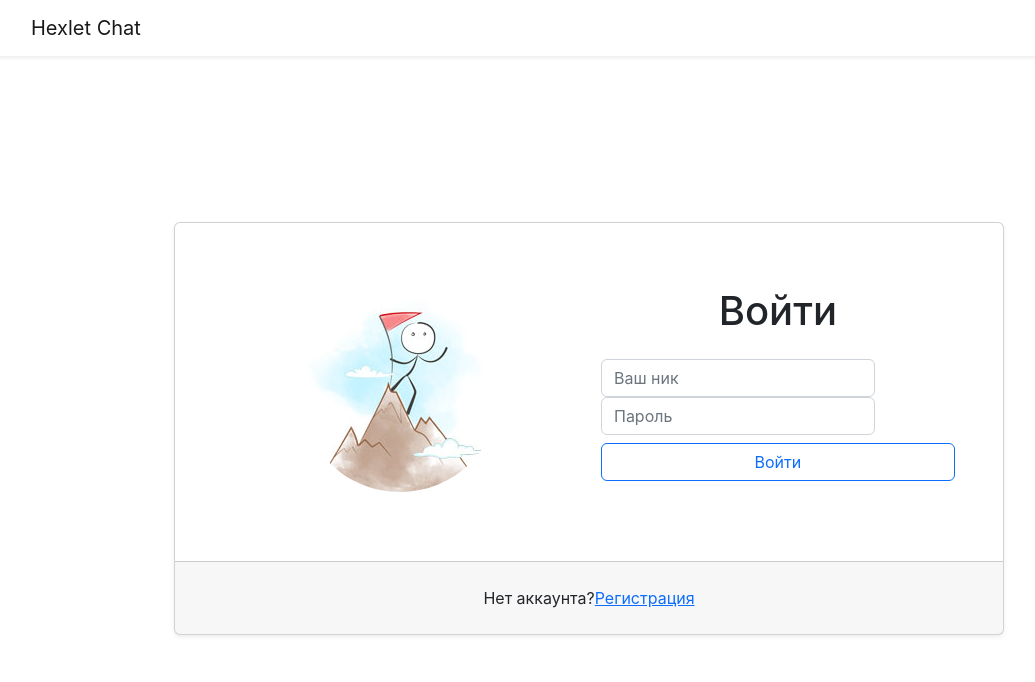
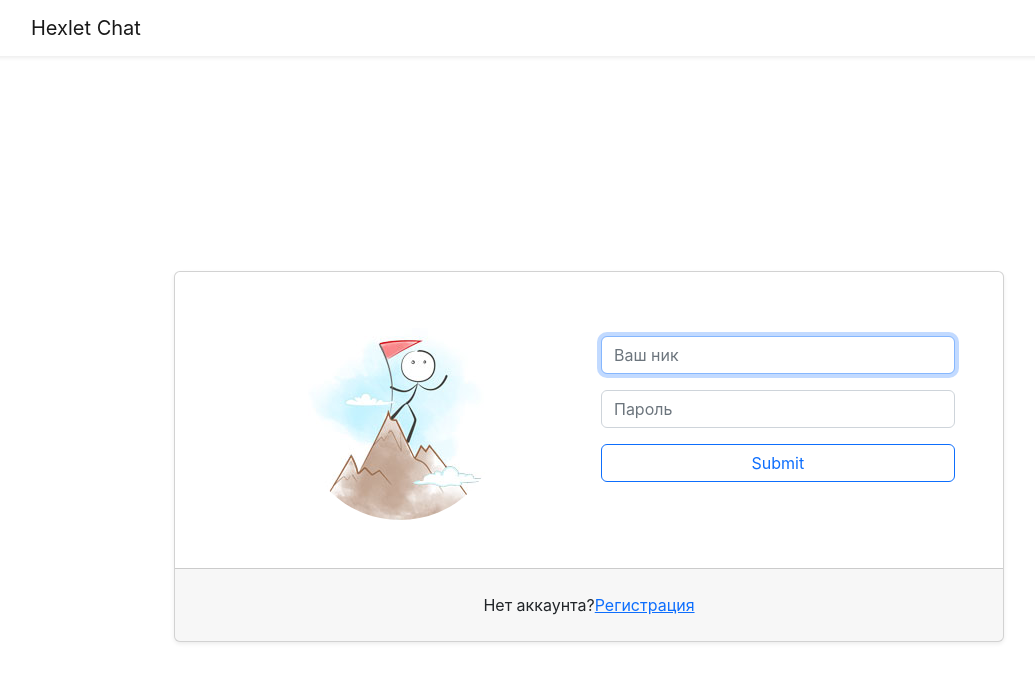
Before and after one commit to nevograd1613/frontend-bootcamp-project-12, a React (Create React App) app in the folder frontend/: page /login in a window 1280 px wide. Shown: the top 682 px of the page, without its empty margins (51-1086 px from the left). Built offline with nearby package versions, Linux system fonts and the light colour scheme.

Commit message:
step three

```diff
--- a/frontend/src/components/App.jsx
+++ b/frontend/src/components/App.jsx
@@ -1,28 +1,67 @@
-import React from 'react';
+import React, { useState, useMemo } from 'react';
 import {
-  BrowserRouter,
+  BrowserRouter as Router,
   Routes,
   Route,
+  Navigate,
+  useLocation,
 } from 'react-router-dom';
 import NotFoundPage from './NotFoundPage.jsx';
 import MainPage from './MainPage.jsx';
 import LoginPage from './LoginPage.jsx';
 import Header from './Header.jsx';
+import useAuth from '../hooks/index.jsx';
+import AuthContext from '../contexts/index.jsx';
+import routes from '../routes.js';
+
+const AuthProvider = ({ children }) => {
+  const [loggedIn, setLoggedIn] = useState(false);
+
+  const logIn = () => setLoggedIn(true);
+  const logOut = () => {
+    localStorage.removeItem('userId');
+    setLoggedIn(false);
+  };
+
+  const memo = useMemo(() => ({ loggedIn, logIn, logOut }), [loggedIn]);
+
+  return (
+    <AuthContext.Provider value={memo}>
+      {children}
+    </AuthContext.Provider>
+  );
+};
+
+const PrivateRoute = ({ children }) => {
+  const auth = useAuth();
+  const location = useLocation();
+
+  return (
+    auth.loggedIn ? children : <Navigate to={routes.loginPagePath()} state={{ from: location }} />
+  );
+};
 
 const App = () => {
   const a = '';
   console.log(a);
   return (
-    <div className="d-flex flex-column h-100">
-      <Header />
-      <BrowserRouter>
+    <AuthProvider>
+      <Router>
+        <Header />
         <Routes>
           <Route path="*" element={<NotFoundPage />} />
-          <Route path="/" element={<MainPage />} />
           <Route path="/login" element={<LoginPage />} />
+          <Route
+            path="/"
+            element={(
+              <PrivateRoute>
+                <MainPage />
+              </PrivateRoute>
+            )}
+          />
         </Routes>
-      </BrowserRouter>
-    </div>
+      </Router>
+    </AuthProvider>
   );
 };
 
--- a/frontend/src/components/LoginPage.jsx
+++ b/frontend/src/components/LoginPage.jsx
@@ -1,6 +1,11 @@
-import React from 'react';
+import React, { useRef, useEffect, useState } from 'react';
 import * as Yup from 'yup';
-import { Formik, Form, Field } from 'formik';
+import { useFormik } from 'formik';
+import { useLocation, useNavigate } from 'react-router-dom';
+import { Button, Form } from 'react-bootstrap';
+import axios from 'axios';
+import useAuth from '../hooks/index.jsx';
+import routes from '../routes.js';
 import Entry from '../assets/Entry.jpeg';
 
 const SignupSchema = Yup.object().shape({
@@ -17,8 +22,40 @@ const SignupSchema = Yup.object().shape({
 });
 
 const LoginPage = () => {
-  const a = '';
-  console.log(a);
+  const auth = useAuth();
+  const [authFailed, setAuthFailed] = useState(false);
+  const inputRef = useRef();
+  const location = useLocation();
+  const navigate = useNavigate();
+  useEffect(() => {
+    inputRef.current.focus();
+  }, []);
+  const formik = useFormik({
+    initialValues: {
+      username: '',
+      password: '',
+    },
+    SignupSchema,
+    onSubmit: async (values) => {
+      setAuthFailed(false);
+
+      try {
+        const res = await axios.post(routes.loginPath(), values);
+        localStorage.setItem('userId', JSON.stringify(res.data));
+        auth.logIn();
+        const { from } = location.state || { from: { pathname: '/' } };
+        navigate(from);
+      } catch (err) {
+        formik.setSubmitting(false);
+        if (err.isAxiosError && err.response.status === 401) {
+          setAuthFailed(true);
+          inputRef.current.select();
+          return;
+        }
+        throw err;
+      }
+    },
+  });
   return (
     <div className="container-fluid h-100">
       <div className="row justify-content-center align-content-center h-100">
@@ -28,39 +65,40 @@ const LoginPage = () => {
               <div className="col-12 col-md-6 d-flex align-items-center justify-content-center">
                 <img src={Entry} className="rounded-circle" alt="Войти" />
               </div>
-              <div className="col-12 col-md-6 mt-3 mt-mb-0">
-                <h1 className="text-center mb-4">Войти</h1>
-                <div className="form-floating mb-3">
-                  <Formik
-                    initialValues={{
-                      username: '',
-                      password: '',
-                    }}
-                    validationSchema={SignupSchema}
-                    onSubmit={(values) => {
-                      console.log(values);
-                    }}
-                  >
-                    {({ errors, touched }) => (
-                      <Form>
-                        <label htmlFor="username">
-                          <Field name="username" required="" placeholder="Ваш ник" id="username" className="form-control" value="" />
-                          {errors.username && touched.username ? (
-                            <div>{errors.username}</div>
-                          ) : null}
-                        </label>
-                        <label className="form-label" htmlFor="password">
-                          <Field name="password" required="" placeholder="Пароль" type="password" id="password" className="form-control" value="" />
-                          {errors.password && touched.password ? (
-                            <div>{errors.password}</div>
-                          ) : null}
-                        </label>
-                        <button type="submit" className="w-100 mb-3 btn btn-outline-primary">Войти</button>
-                      </Form>
-                    )}
-                  </Formik>
-                </div>
-              </div>
+              <Form onSubmit={formik.handleSubmit} className="col-12 col-md-6 mt-3 mt-mb-0">
+                <fieldset disabled={formik.isSubmitting}>
+                  <Form.Group>
+                    <Form.Control
+                      onChange={formik.handleChange}
+                      value={formik.values.username}
+                      placeholder="Ваш ник"
+                      className={authFailed ? 'mb-3 form-control is-invalid' : 'mb-3 form-control'}
+                      name="username"
+                      id="username"
+                      autoComplete="username"
+                      isInvalid={authFailed}
+                      required
+                      ref={inputRef}
+                    />
+                  </Form.Group>
+                  <Form.Group>
+                    <Form.Control
+                      type="password"
+                      onChange={formik.handleChange}
+                      value={formik.values.password}
+                      placeholder="Пароль"
+                      className={authFailed ? 'mb-3 form-control is-invalid' : 'mb-3 form-control'}
+                      name="password"
+                      id="password"
+                      autoComplete="current-password"
+                      isInvalid={authFailed}
+                      required
+                    />
+                    <Form.Control.Feedback type="invalid">the username or password is incorrect</Form.Control.Feedback>
+                  </Form.Group>
+                  <Button type="submit" variant="outline-primary" className="w-100 btn btn-outline-primary">Submit</Button>
+                </fieldset>
+              </Form>
             </div>
             <div className="card-footer p-4">
               <div className="text-center">
--- /dev/null
+++ b/frontend/src/contexts/index.jsx
@@ -0,0 +1,5 @@
+import { createContext } from 'react';
+
+const AuthContext = createContext({});
+
+export default AuthContext;
--- /dev/null
+++ b/frontend/src/hooks/index.jsx
@@ -0,0 +1,7 @@
+import { useContext } from 'react';
+
+import authContext from '../contexts/index.jsx';
+
+const useAuth = () => useContext(authContext);
+
+export default useAuth;
--- /dev/null
+++ b/frontend/src/routes.js
@@ -0,0 +1,7 @@
+const apiPath = '/api/v1';
+
+export default {
+  loginPath: () => [apiPath, 'login'].join('/'),
+  usersPath: () => [apiPath, 'data'].join('/'),
+  loginPagePath: () => ['', 'login'].join('/'),
+};
```
Also changed, not shown: frontend/package.json (+3 -4 lines), 1 other file (tests, documents, lock files or other folders).
